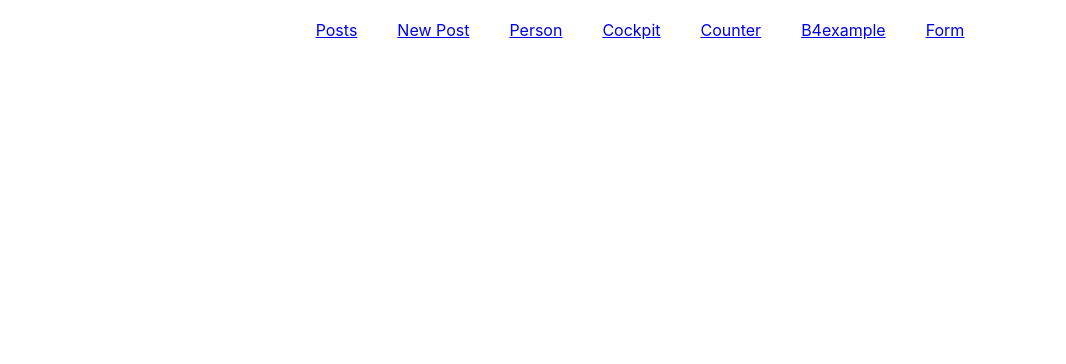
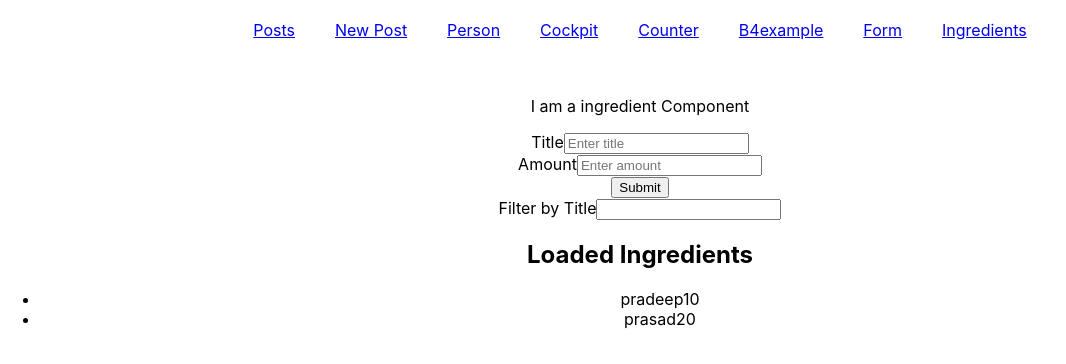
Before and after one commit to pradeecs73/ReactjsSample, a React (Create React App) app: page /ingredients in a window 1280 px wide. Shown: the top 364 px of the page, without its empty margins (0-1066 px from the left). Built offline with nearby package versions, Linux system fonts and the light colour scheme.

Commit message:
use reducer hook and usememo

```diff
--- a/src/App.tsx
+++ b/src/App.tsx
@@ -9,6 +9,8 @@ import {Route,Switch,Redirect,Link} from 'react-router-dom';
 import Counter  from './components/Counter/Counter';
 import B4example  from './components/B4example/B4example';
 import Form  from './components/Forms/Form';
+import Ingredients  from './components/Ingredients/Ingredients';
+
 
 
 class App extends Component<{},{}> {
@@ -59,6 +61,8 @@ class App extends Component<{},{}> {
                           <Route exact path="/counter"  component={Counter}></Route>
                           <Route exact path="/Form"  component={Form}></Route>
                           <Route exact path="/bootstrapexample"  component={B4example}></Route>
+                          <Route exact path="/ingredients"  component={Ingredients}></Route>
+
                           {/* <Route render={()=><h1>Not Found</h1>}></Route>*/}
                         </Switch>
 
--- /dev/null
+++ b/src/components/Ingredients/IngredientForm.css
@@ -0,0 +1,30 @@
+.ingredient-form {
+    width: 30rem;
+    margin: 2rem auto;
+    max-width: 80%;
+  }
+
+  .form-control label,
+  .form-control input {
+    display: block;
+    width: 100%;
+  }
+
+  .form-control input {
+    font: inherit;
+    padding: 0.1rem 0.25rem;
+    border: none;
+    border-bottom: 2px solid #ccc;
+    margin-bottom: 1rem;
+  }
+
+  .form-control input:focus {
+    outline: none;
+    border-bottom-color: #ff2058;
+  }
+
+  .ingredient-form__actions {
+    display: flex;
+    justify-content: space-between;
+    align-items: center;
+  }
--- /dev/null
+++ b/src/components/Ingredients/IngredientForm.tsx
@@ -0,0 +1,42 @@
+import React, { useState } from 'react';
+
+
+const IngredientForm = (props:any) => {
+    const [enteredTitle, setEnteredTitle] = useState<string>('');
+    const [enteredAmount, setEnteredAmount] = useState<string>('');
+
+    const submitHandler = (event:any) => {
+        event.preventDefault();
+        props.onAddIngredient({ title: enteredTitle, amount: enteredAmount });
+      };
+
+    return (
+        <div className="container">
+        <form onSubmit={submitHandler}>
+             <div className="form-group">
+                <label >Title</label>
+                <input type="text" name="title"
+                 value={enteredTitle}  onChange={event => setEnteredTitle(event.target.value)}  placeholder="Enter title" />
+             </div>
+
+
+             <div className="form-group">
+                 <label >Amount</label>
+                 <input type="text" name="amount"
+                 value={enteredAmount}
+                 onChange={event =>
+                 setEnteredAmount(event.target.value)}   placeholder="Enter amount" />
+             </div>
+
+
+            <div style={{textAlign:"center"}}>
+               <button type="submit" className="btn btn-primary">Submit</button>
+             </div>
+         </form>
+
+ </div>
+         );
+
+};
+
+export default IngredientForm;
--- /dev/null
+++ b/src/components/Ingredients/IngredientList.tsx
@@ -0,0 +1,19 @@
+import React from 'react';
+
+const IngredientList = (props:any) => {
+  return (
+    <section className="ingredient-list">
+      <h2>Loaded Ingredients</h2>
+      <ul>
+        {props.ingredients.map((ig:any) => (
+          <li key={ig.id} onClick={()=>props.onRemoveItem(ig.id)}>
+            <span>{ig.title}</span>
+            <span>{ig.amount}</span>
+          </li>
+        ))}
+      </ul>
+    </section>
+  );
+};
+
+export default IngredientList;
--- /dev/null
+++ b/src/components/Ingredients/Ingredients.tsx
@@ -0,0 +1,76 @@
+import React, {useState, useEffect, useCallback ,useReducer,useMemo} from 'react';
+import IngredientForm from './IngredientForm';
+import IngredientList from './IngredientList';
+import Search from './Search';
+
+const ingredientReducer = (currentIngredients:any, action:any) => {
+  switch (action.type) {
+    case 'SET':
+      return action.ingredients;
+    case 'ADD':
+      return [...currentIngredients, action.ingredient];
+    case 'DELETE':
+      return currentIngredients.filter((ing:any) => ing.id !== action.id);
+    default:
+      throw new Error('Should not get there!');
+  }
+};
+
+
+const Ingredients= () => {
+
+  const [userIngredients, dispatch] = useReducer(ingredientReducer, []);
+ // const [userIngredients, setUserIngredients] = useState<string[]>([]);
+
+  useEffect(() => {
+    console.log('RENDERING INGREDIENTS', userIngredients);
+  }, [userIngredients]);
+
+  const addIngredientHandler = (ingredient:any) => {
+     /* setUserIngredients((prevIngredients:any)=>[
+         ...prevIngredients,
+         {id:Math.random(),...ingredient}
+      ]);*/
+
+      dispatch({
+        type: 'ADD',
+        ingredient: { id:Math.random(), ...ingredient }
+      });
+
+  }
+
+  const filteredIngredientsHandler = useCallback((filteredIngredients:any) => {
+    // setUserIngredients(filteredIngredients);
+    dispatch({ type: 'SET', ingredients: filteredIngredients });
+  }, []);
+
+  const removeIngredientHandler = useCallback((ingredientId:any) => {
+  /* setUserIngredients((prevIngredients:any) =>
+      prevIngredients.filter((ingredient:any) => ingredient.id !== ingredientId)
+    );*/
+
+    dispatch({ type: 'DELETE', id: ingredientId });
+  },[]);
+
+  const ingredientList = useMemo(() => {
+    return (
+      <IngredientList
+        ingredients={userIngredients}
+        onRemoveItem={removeIngredientHandler}
+      />
+    );
+  }, [userIngredients, removeIngredientHandler]);
+
+  return (<div style={{textAlign:"center"}} className="Ingredient">
+         <p>I am a ingredient Component </p>
+         <IngredientForm onAddIngredient={addIngredientHandler} />
+         <Search ingredients={userIngredients} onLoadIngredients={filteredIngredientsHandler}/>
+         {/*<IngredientList
+          ingredients={userIngredients}
+          onRemoveItem={removeIngredientHandler}
+         />*/}
+         {ingredientList}
+    </div>);
+};
+
+export default Ingredients;
--- /dev/null
+++ b/src/components/Ingredients/Search.tsx
@@ -0,0 +1,55 @@
+import React, { useState, useEffect, useRef } from 'react';
+
+const Search = (props:any) => {
+
+  const { onLoadIngredients } = props;
+  const { ingredients } = props;
+  const [enteredFilter, setEnteredFilter] = useState('');
+  const inputRef:any = useRef();
+
+  useEffect(() => {
+
+    if (enteredFilter === inputRef.current.value) {
+
+      if(enteredFilter.length === 0)
+      {
+
+        onLoadIngredients([{id:Math.random(),title:"pradeep",amount:10},{id:Math.random(),title:"prasad",amount:20}]);
+      }
+      else{
+        const enteredText=enteredFilter;
+        const ingredientsCopy=[...ingredients];
+        const filteredArray= ingredientsCopy.filter((ingredient:any) => ingredient.title === enteredText)
+
+        if(filteredArray.length)
+        {
+          onLoadIngredients(filteredArray);
+        }
+        //console.log(filteredArray);
+       // onLoadIngredients(filteredArray);
+
+      }
+
+    }
+
+  }, [enteredFilter, onLoadIngredients, inputRef]);
+
+  return (
+    <section className="search">
+
+        <div className="search-input">
+          <label>Filter by Title</label>
+          <input
+            ref={inputRef}
+            type="text"
+            value={enteredFilter}
+            onChange={event => setEnteredFilter(event.target.value)}
+
+          />
+        </div>
+
+    </section>
+  );
+};
+
+export default Search;
--- a/src/container/Blog/Blog.tsx
+++ b/src/container/Blog/Blog.tsx
@@ -43,6 +43,7 @@ class Blog extends Component<{},{}> {
                             <li><Link to="/counter">Counter</Link></li>
                             <li><Link to="/bootstrapexample">B4example</Link></li>
                             <li><Link to="/Form">Form</Link></li>
+                            <li><Link to="/ingredients">Ingredients</Link></li>
                         </ul>
                     </nav>
                 </header>
```
